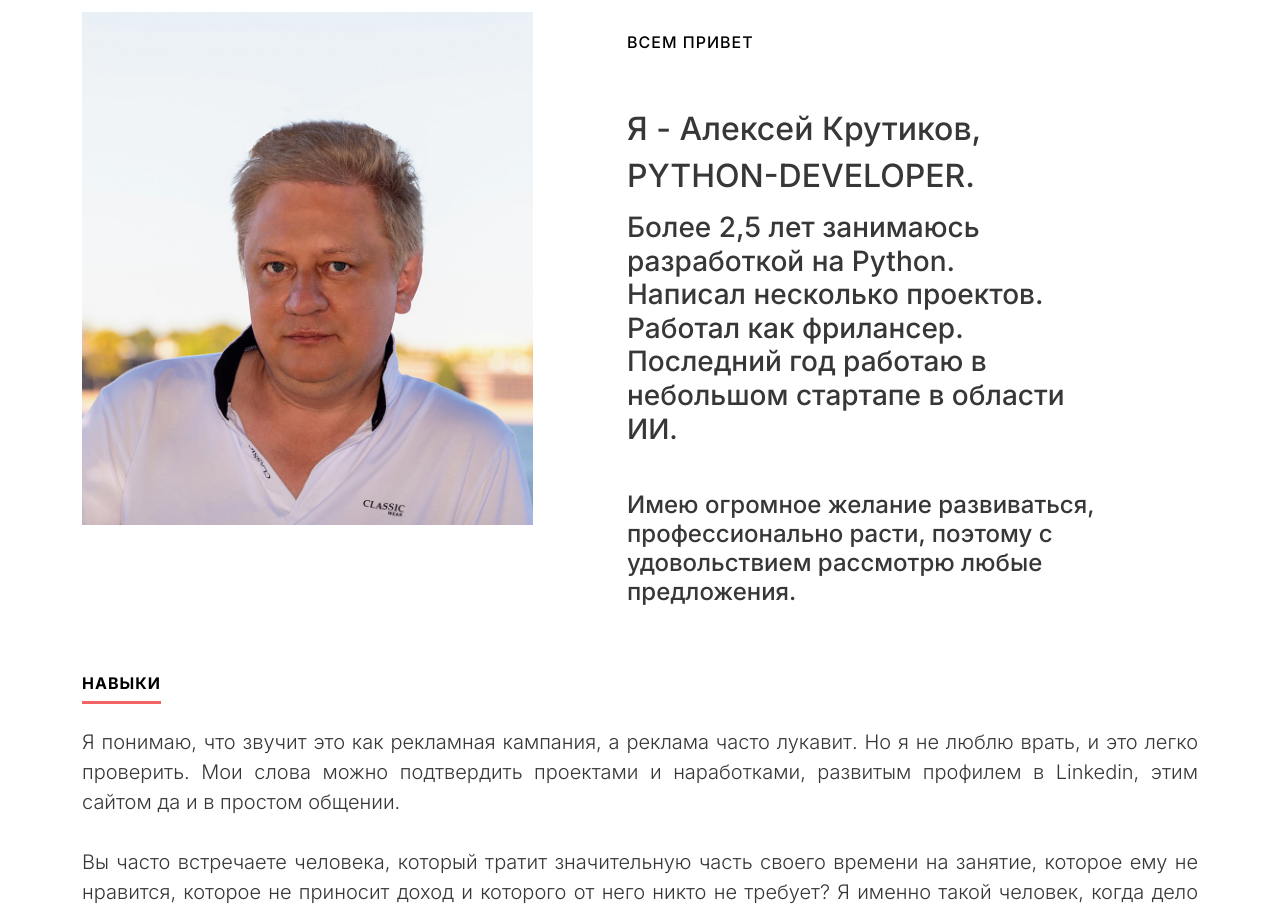
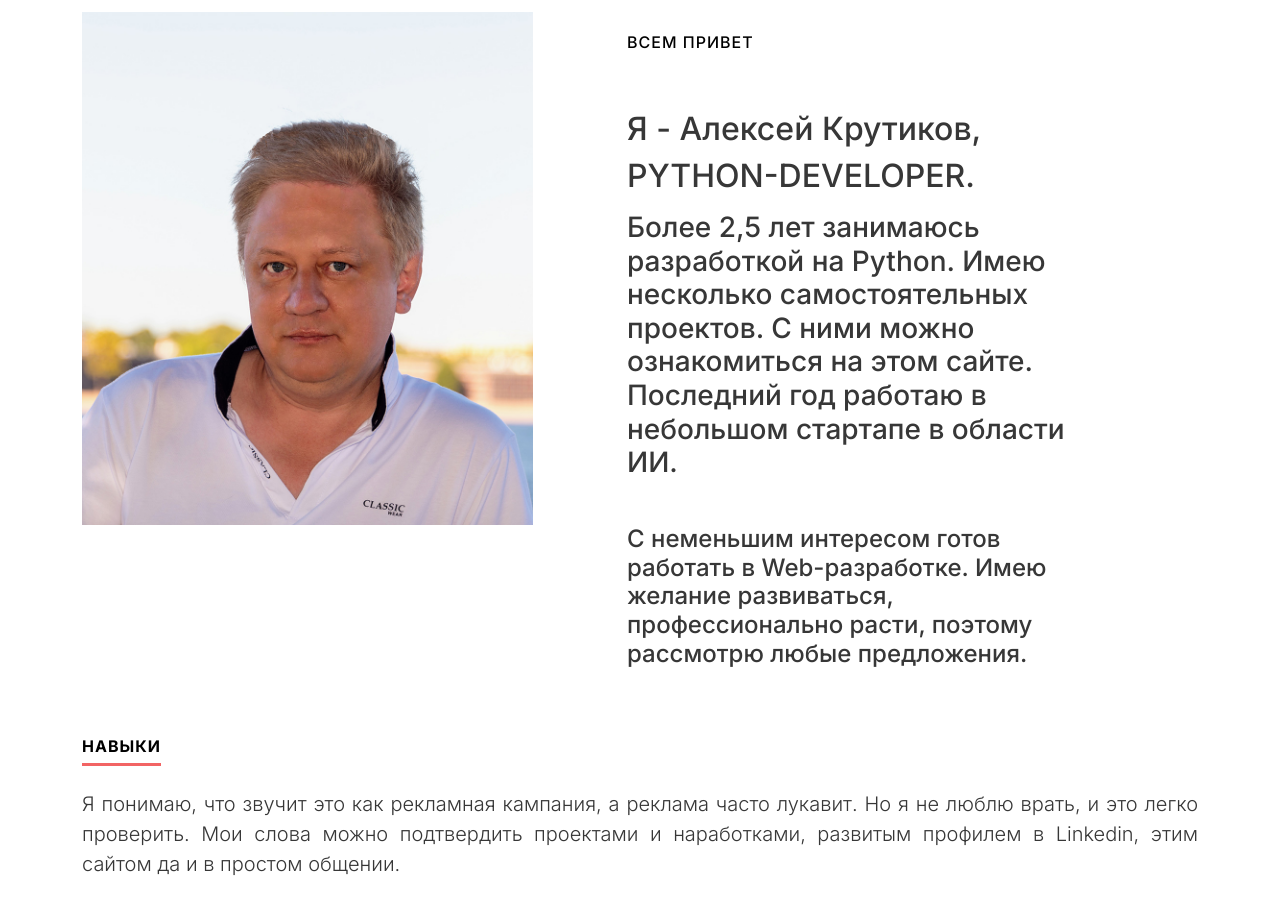
Before and after one commit to avdivo/resume, a Django app: template templates/index.html in a window 1280 px wide. Shown: the part 4420-5329 px from the top of the page. Run offline with Django 4.2, Linux system fonts and the light colour scheme; the template is opened without the code that fills it, so the values that code supplies are empty.

Commit message:
Замера резюме, О себе

```diff
--- a/templates/index.html
+++ b/templates/index.html
@@ -294,11 +294,12 @@
                 PYTHON-DEVELOPER.
                 </h2>
                 <p></p>
-                <h3>Более 2,5 лет занимаюсь разработкой на Python.<br> Написал несколько проектов.
-                    Работал как фрилансер. <br>Последний год работаю в небольшом стартапе в области ИИ.</h3>
+                <h3>Более 2,5 лет занимаюсь разработкой на Python. Имею несколько самостоятельных проектов. С ними
+                    можно ознакомиться на этом сайте.
+                <br>Последний год работаю в небольшом стартапе в области ИИ.</h3>
                 <p><br></p>
-                <h4>Имею огромное желание развиваться, профессионально расти, поэтому с
-                    удовольствием рассмотрю любые предложения.</h4>
+                <h4>С неменьшим интересом готов работать в Web-разработке. Имею желание развиваться, профессионально
+                    расти, поэтому рассмотрю любые предложения.</h4>
 <!--                <ul class="ds-numbervalulist">-->
 <!--                  <li>-->
 <!--                    <strong>2</strong>-->
```
Also changed, not shown: 1 other file.
